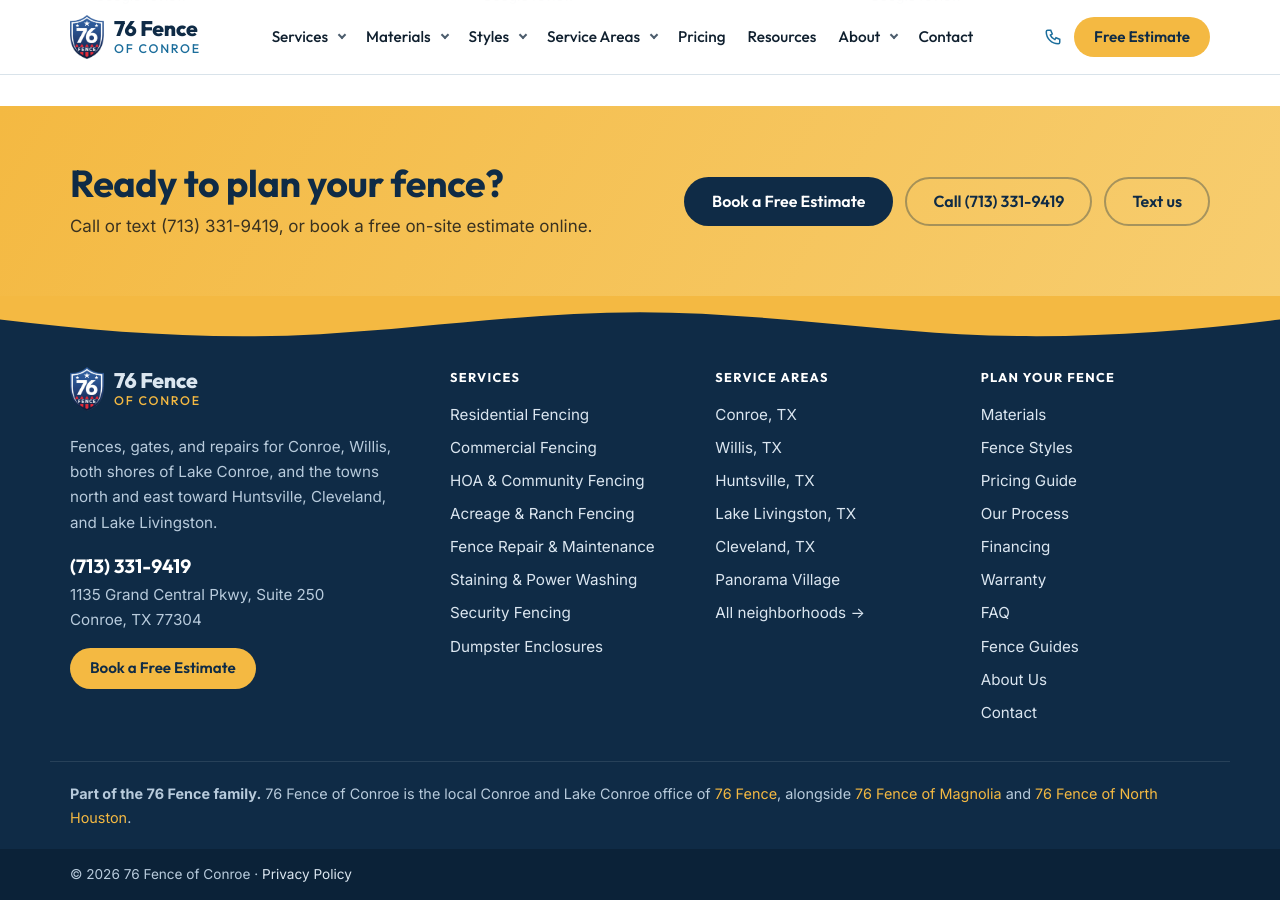
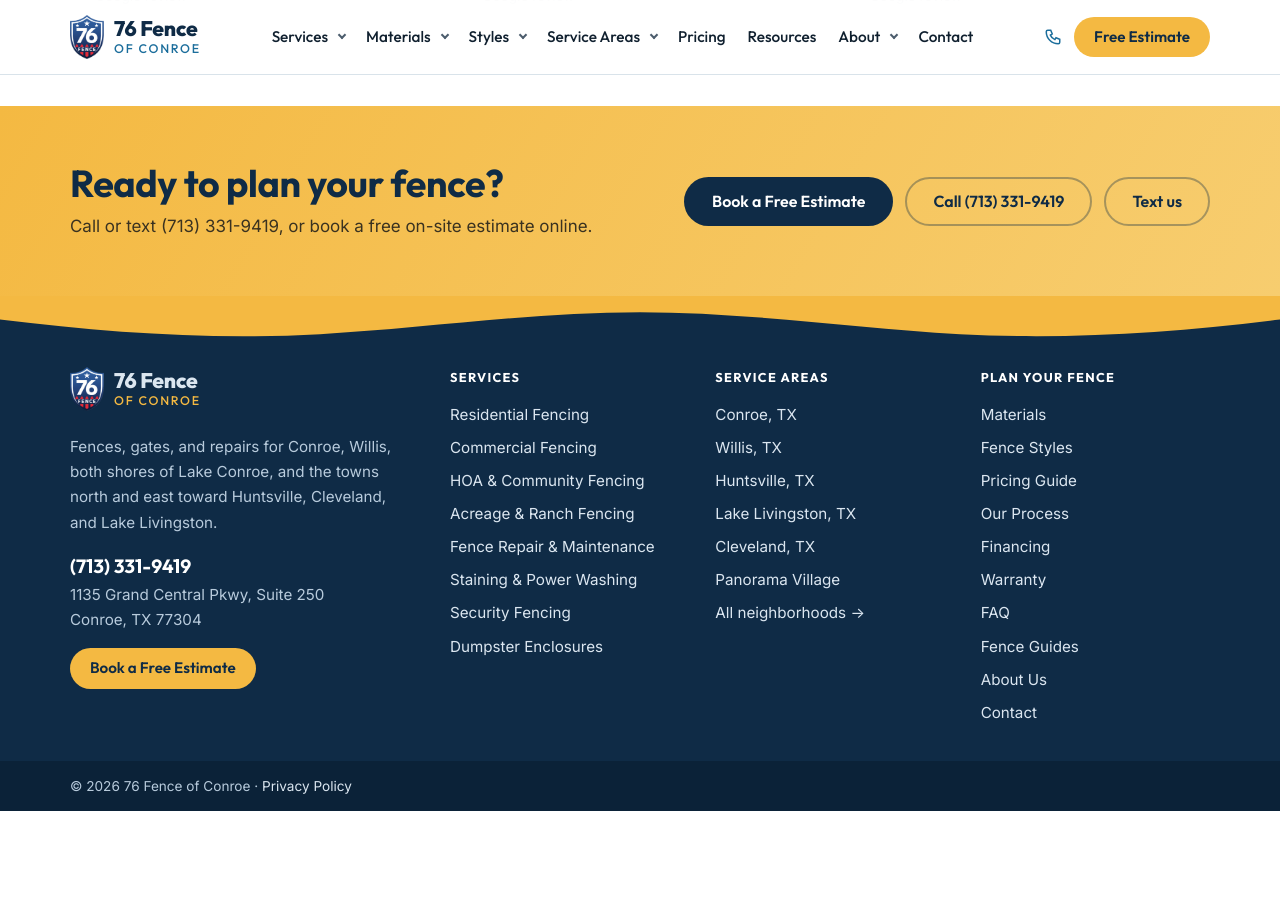
Before and after one commit to brysr1/conroetxfences, a Jekyll site: the page built from index.md, in a window 1280 px wide and 900 px high, scrolled down 6734 px. Built offline with Jekyll 4.4.1, drawn with Linux system fonts in a browser that asks for light colours; after the commit the page ends 7545 px from its top, so only the background shows below that; some of the changed text lies outside the part shown.

Commit message:
Remove header address and footer family line
The 76 Fence family note now lives only on the About page.

Co-Authored-By: Claude Opus 5.5 <noreply@anthropic.com>
Claude-Session: https://claude.ai/code/session_01F99Pb8XTRh9wSa2p5EVYvh

```diff
--- a/_includes/footer.html
+++ b/_includes/footer.html
@@ -39,9 +39,6 @@
       </ul>
     </div>
   </div>
-  <div class="lc-wrap lc-footer-family">
-    <p><strong>Part of the 76 Fence family.</strong> 76 Fence of Conroe is the local Conroe and Lake Conroe office of <a href="https://76fence.com/houston">76 Fence</a>, alongside <a href="https://magnoliatxfences.com">76 Fence of Magnolia</a> and <a href="https://northhoustonfence.com">76 Fence of North Houston</a>.</p>
-  </div>
   <div class="lc-footer-bottom">
     <div class="lc-wrap"><p>&copy; {{ site.time | date: "%Y" }} 76 Fence of Conroe &middot; <a href="{{ '/privacy-policy/' | relative_url }}">Privacy Policy</a></p></div>
   </div>
--- a/_includes/header.html
+++ b/_includes/header.html
@@ -1,7 +1,6 @@
 {%- assign b = site.business -%}
 <div class="lc-topbar">
   <div class="lc-wrap lc-topbar-in">
-    <span class="lc-topbar-loc"><svg viewBox="0 0 24 24" aria-hidden="true"><path d="M12 22s7-6.2 7-12a7 7 0 1 0-14 0c0 5.8 7 12 7 12z"/><circle cx="12" cy="10" r="2.5"/></svg>{{ b.street }}, {{ b.city }}, {{ b.state }} {{ b.zip }}</span>
     <span class="lc-topbar-links"><a href="{{ '/financing/' | relative_url }}">Financing available</a><a href="{{ '/as-seen-on-hgtv/' | relative_url }}">As seen on HGTV</a></span>
   </div>
 </div>
```
